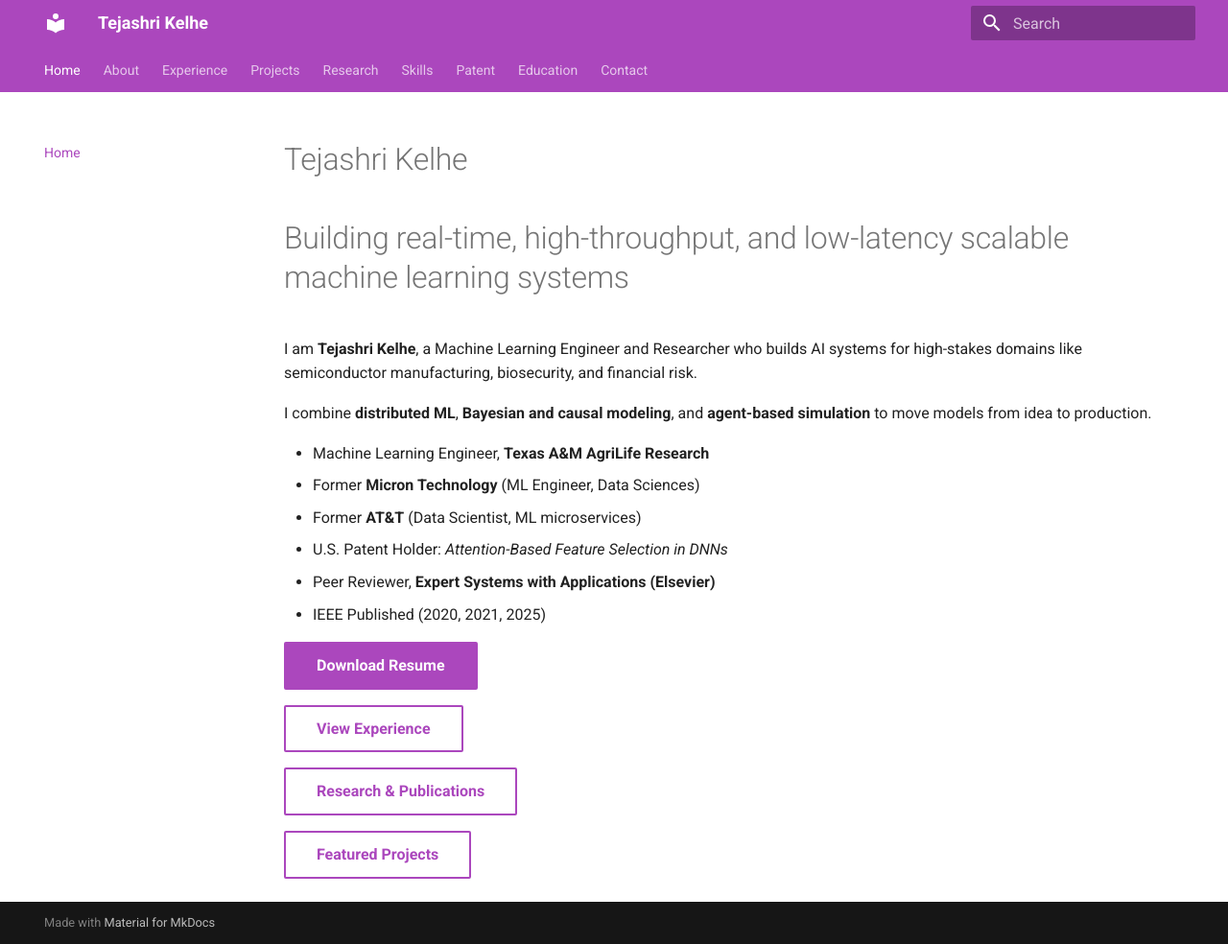
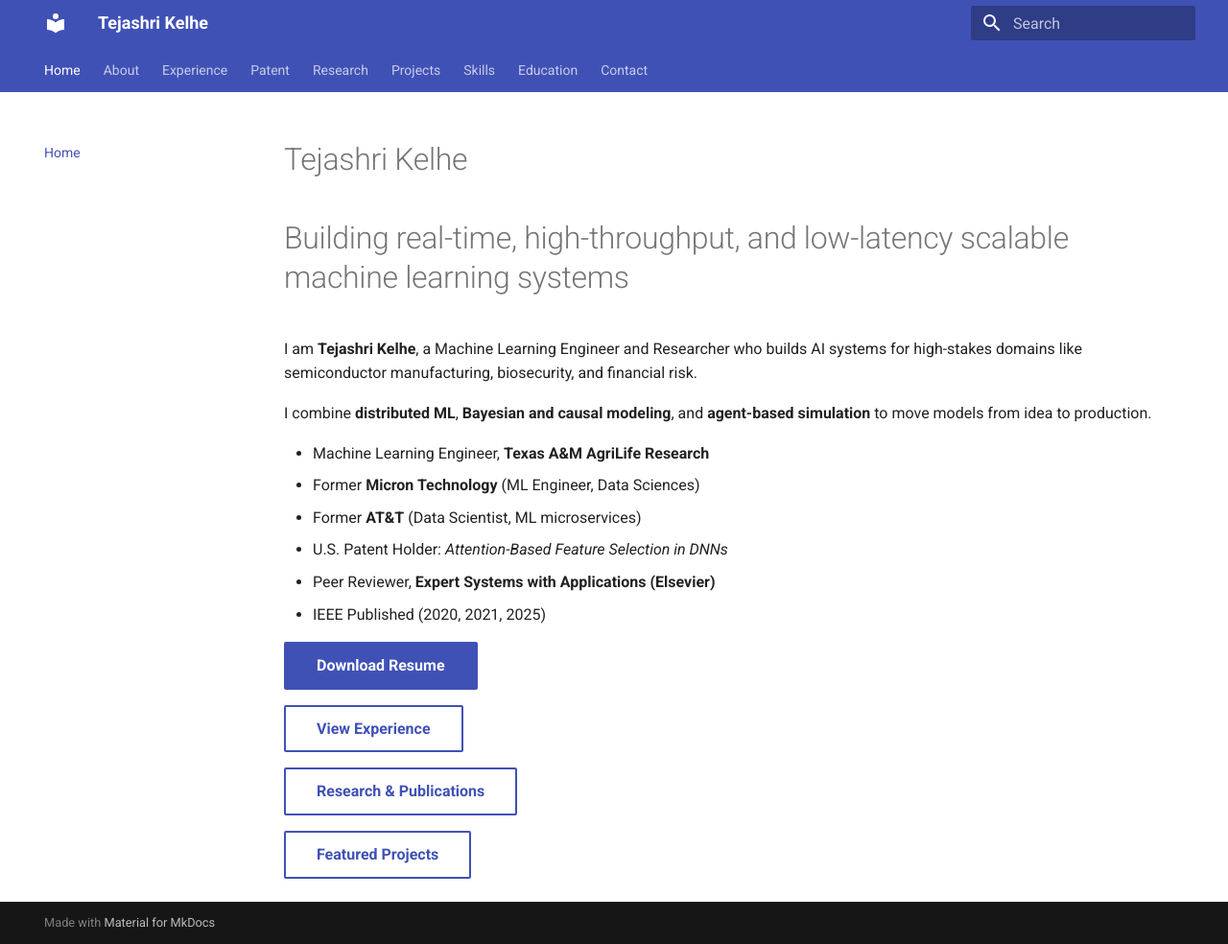
Before and after one commit to tejashrikelhe/Tejashri-Kelhe-website, an MkDocs documentation site: the page built from docs/index.md, in a window 1280 px wide and 984 px high. Shown: the whole window at 96% size. Built offline with MkDocs 1.6.1 and Material for MkDocs 9.7.7, drawn with Linux system fonts in a browser that asks for light colours.

Commit message:
Add full site content

```diff
--- a/mkdocs.yml
+++ b/mkdocs.yml
@@ -12,7 +12,7 @@ theme:
     - header.autohide
   palette:
   - scheme: default
-    primary: purple
+    primary: dark blue
     accent: teal
   extra_css:
   - assets/custom.css
@@ -22,10 +22,10 @@ nav:
   - Home: index.md
   - About: about.md
   - Experience: experience.md
+  - Patent: patent.md
+  - Research: research.md
   - Projects: projects.md
-  - Research: research.md
   - Skills: skills.md
-  - Patent: patent.md
   - Education: education.md
   - Contact: contact.md
 
```
